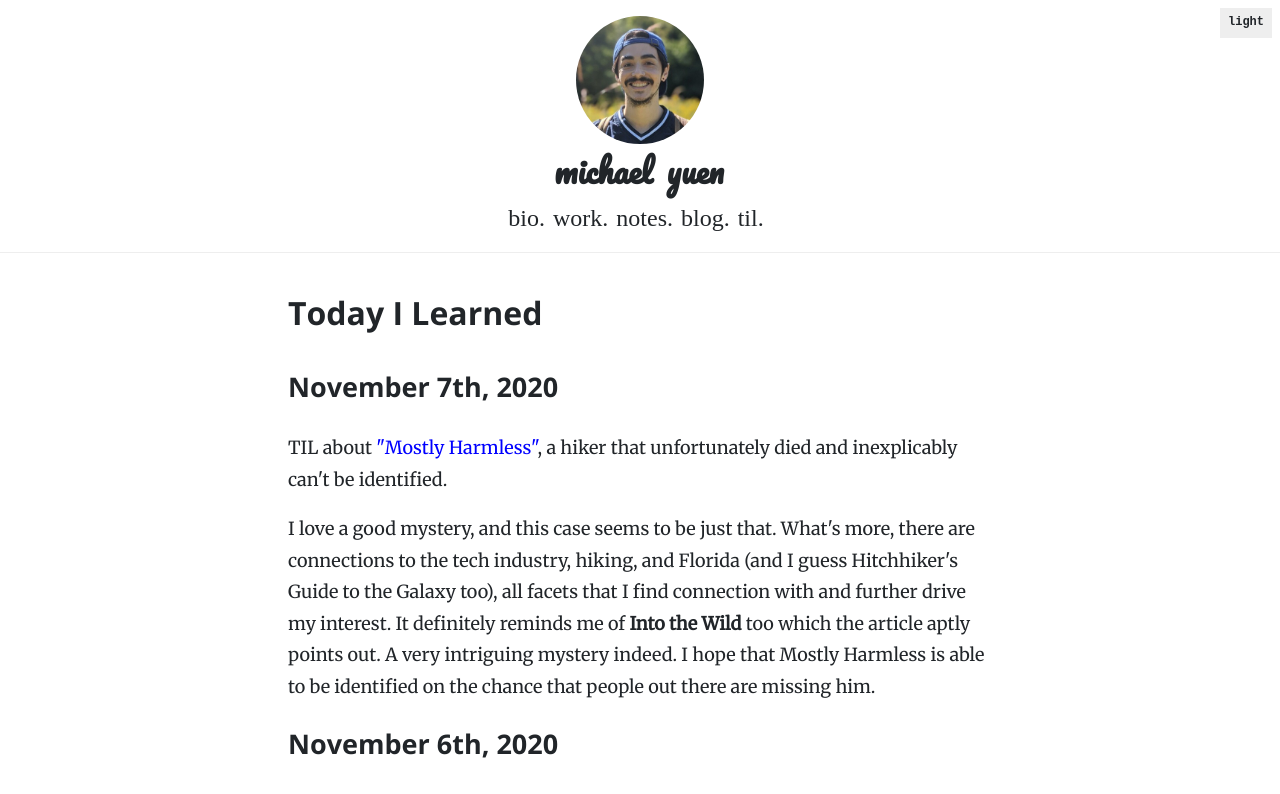
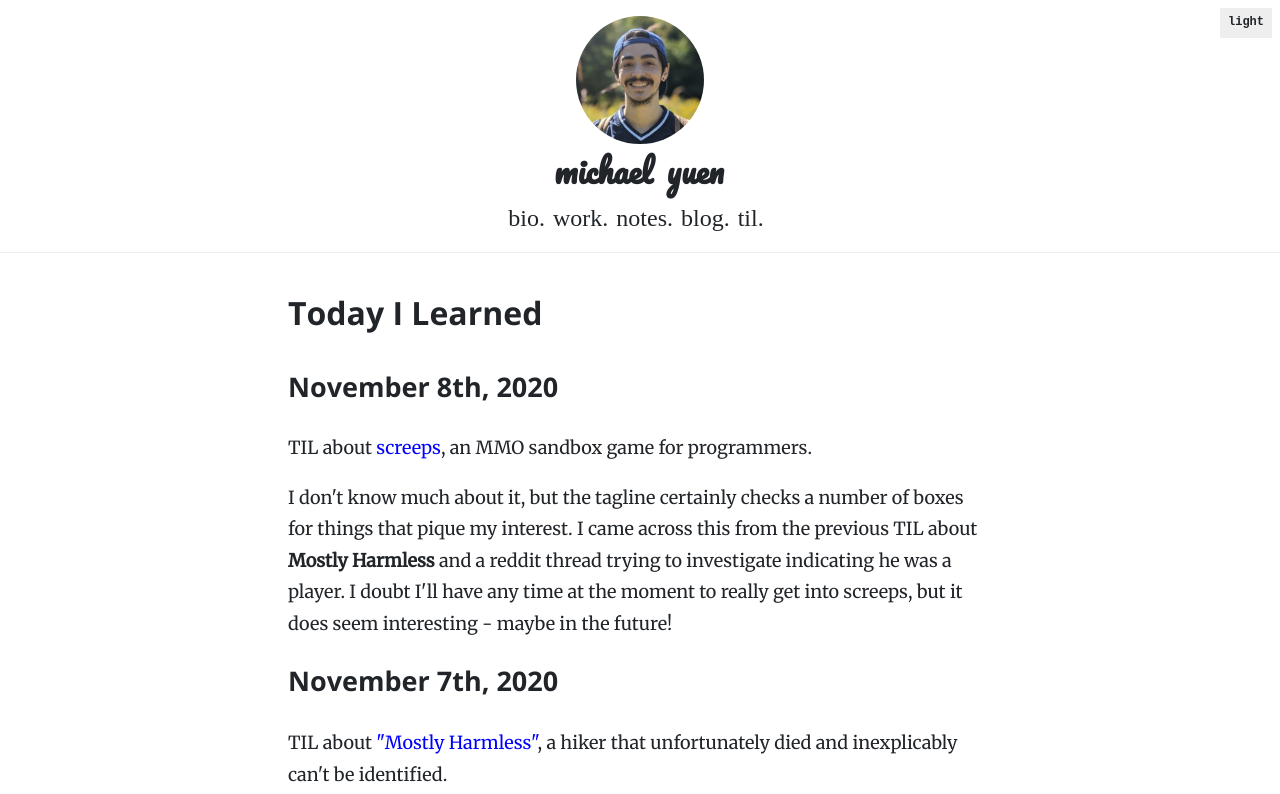
Before and after one commit to michaelyuen/personal-website, a Next.js app in the folder v5/: page /today-i-learned in a window 1280 px wide. Shown: the top 794 px of the page. Built offline with nearby package versions, Linux system fonts and the light colour scheme; a web font is replaced by a local one.

Commit message:
Add TIL for 2020-11-08

```diff
--- a/v5/pages/today-i-learned.tsx
+++ b/v5/pages/today-i-learned.tsx
@@ -4,6 +4,22 @@ export default function TIL() {
   return (
     <section className="TILContainer">
       <h1>Today I Learned</h1>
+      <h2>November 8th, 2020</h2>
+      <p>
+        TIL about{" "}
+        <a href="https://screeps.com/" target="_blank">
+          screeps
+        </a>
+        , an MMO sandbox game for programmers.
+      </p>
+      <p>
+        I don't know much about it, but the tagline certainly checks a number of
+        boxes for things that pique my interest. I came across this from the
+        previous TIL about <b>Mostly Harmless</b> and a reddit thread trying to
+        investigate indicating he was a player. I doubt I'll have any time at
+        the moment to really get into screeps, but it does seem interesting -
+        maybe in the future!
+      </p>
       <h2>November 7th, 2020</h2>
       <p>
         TIL about{" "}
```
